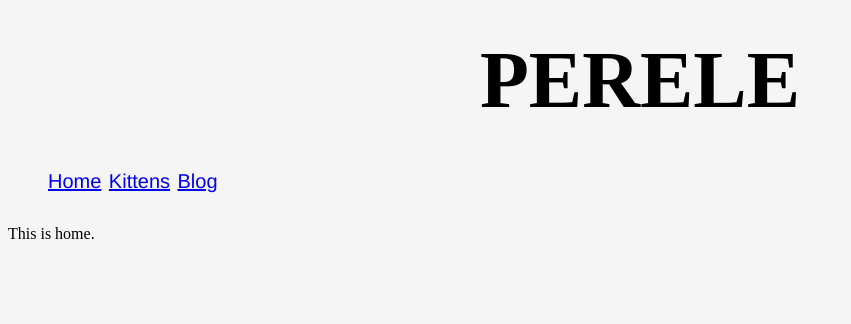
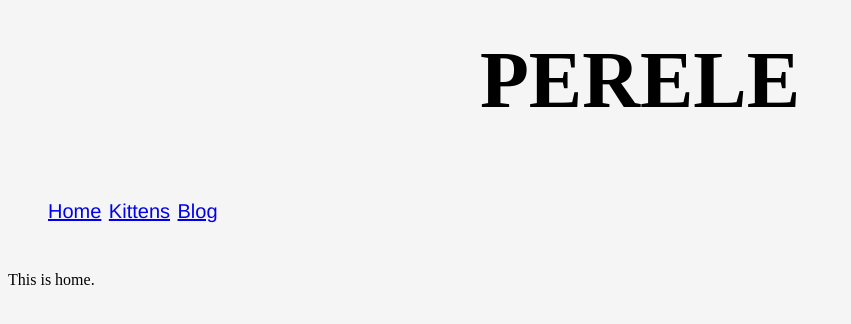
Before and after one commit to Perele/Perele.github.io, a Jekyll site: the page built from index.html, in a window 1280 px wide. Shown: the top 324 px of the page, without its empty margins (0-851 px from the left). Built offline with Jekyll 4.4.1, drawn with Linux system fonts in a browser that asks for light colours.

Commit message:
Update style.css

```diff
--- a/css/style.css
+++ b/css/style.css
@@ -13,7 +13,8 @@ p {color: black;}
 body {background-color: WhiteSmoke;}
 li {font-family: Helvetica;
     font-size: 20px;}
-ul.nav {font-family: Futura;
+ul.nav {display: inline-block;
+        font-family: Futura;
         margin: 10p auto;
         padding: 20p;
         font-size: 30px;}
```
